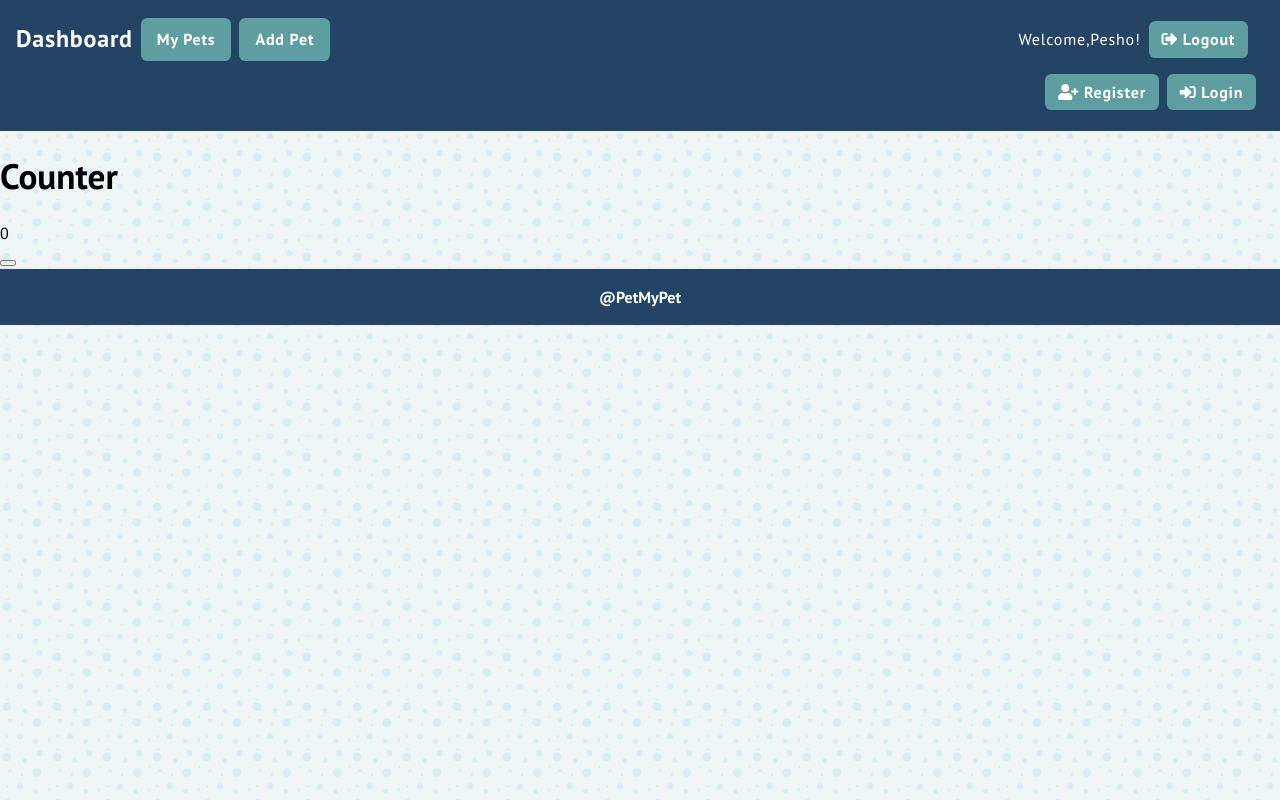
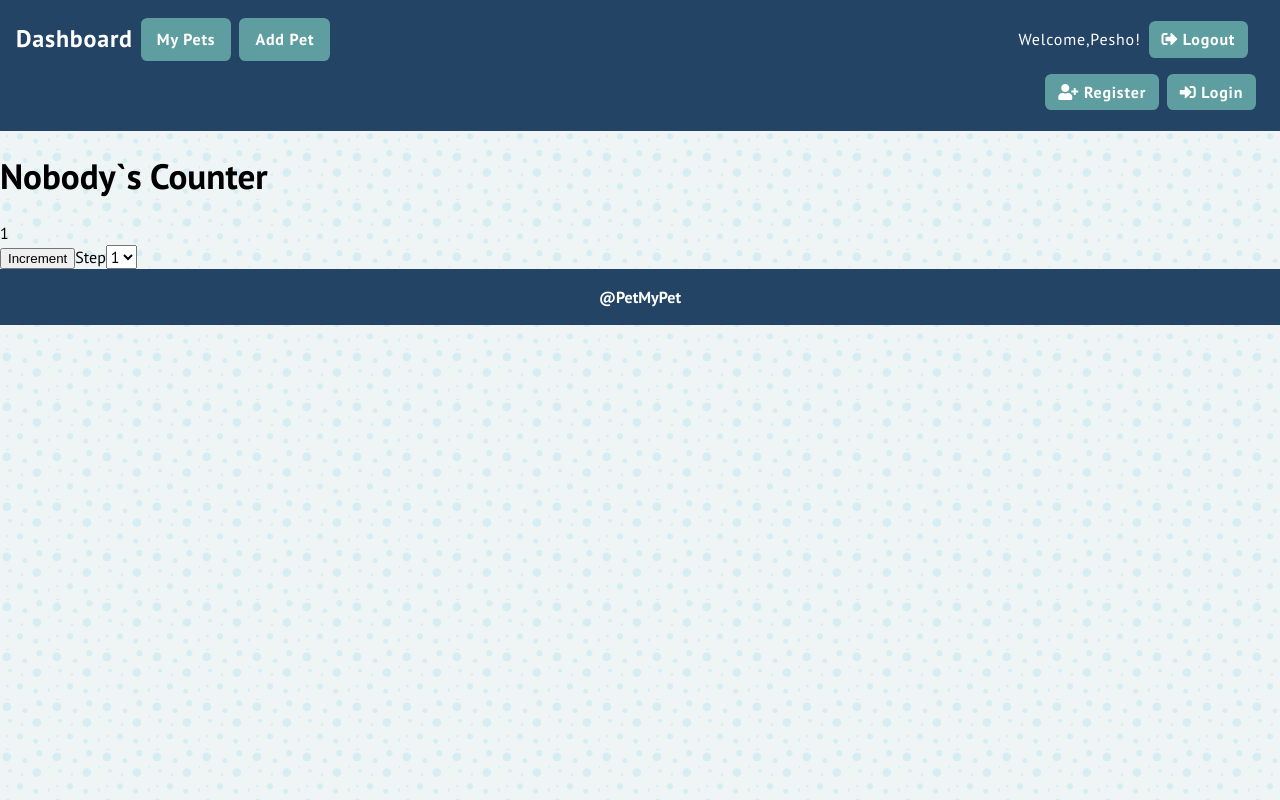
Before and after one commit to PetyaBabukova/my-pets, a React (Create React App) app: page /demo-func-hooks in a window 1280 px wide. Built offline with nearby package versions, Linux system fonts and the light colour scheme; no server answers; a web font is replaced by a local one.

Commit message:
useStateDemo

```diff
--- a/src/components/DemoFunkHooks.js
+++ b/src/components/DemoFunkHooks.js
@@ -1,17 +1,66 @@
+// import React from 'react'; //this is nessessery for old versions becose of jsx
+import { useState, useEffect } from 'react';
 
 const DemoFuncHooks = () => {
 
+    // const [count, setCount] = useState(0); //use always with "const"
+    // const [state, setState] = useState({
+    //     count: 11,
+    //     step: 1
+    // });
+
+    const [count, setCount] = useState(1);
+    const [step, setStep] = useState(1);
+    const [character, setCharacter] = useState({name: 'Nobody'})
+
+    // const [, toggleRefresh] = useState(true) //don`t
+    // let counter = 666; //don`t
+
+    useEffect(()=>{
+        fetch(`https://swapi.dev/api/people/1`)
+        .then(res => res.json())
+        .then(result => setCharacter(result))
+    }, []);
+
     const onCounterButtonClickHandler = () => {
-        console.log('Increase');
+        // setCount(count + 1) //don`t do this! count is read only becose of "const". Ако има повече кликове няма да върне октуалното състояние.
+        // setCount(oldState => oldState + 1);
+
+        // setState(oldState => ({...oldState, count: oldState.count + oldState.step})); //работи но е малко тромаво. По елегантно е като се дефинират двата стейта по отделно.
+
+        setCount(oldState => oldState + step)
+
+        // counter++;
+        // console.log(counter);
+        // toggleRefresh(state => !state); //don`t
+    };
+
+    const onStepSelectChangeHandler = (e) => {
+        const stepValue = Number(e.target.value);
+
+        // setState(oldState => ({...oldState, step: stepValue})) //работи но е малко тромаво. По елегантно е като се дефинират двата стейта по отделно.
+
+        setStep(stepValue);
     }
 
-  return(
-      <div>
-          <h1>Counter</h1>
-          <div>0</div>
-          <button onClick={onCounterButtonClickHandler}></button>
-      </div>
-  )
+    return (
+        <div>
+            <h1>{character.name}`s Counter</h1>
+            {/* <div>{count}</div> */}
+            {/* <div>{state.count}</div> */}
+            {/* <div>{counter}</div> */}
+            <div>{count}</div>
+            <button onClick={onCounterButtonClickHandler}>Increment</button>
+
+            <label htmlFor="step">Step</label>
+            <select name="step" id="step" onChange={onStepSelectChangeHandler} >
+                <option value="1">1</option>
+                <option value="2">2</option>
+                <option value="3">3</option>
+                <option value="4">4</option>
+            </select>
+        </div>
+    )
 };
 
 export default DemoFuncHooks;
```
